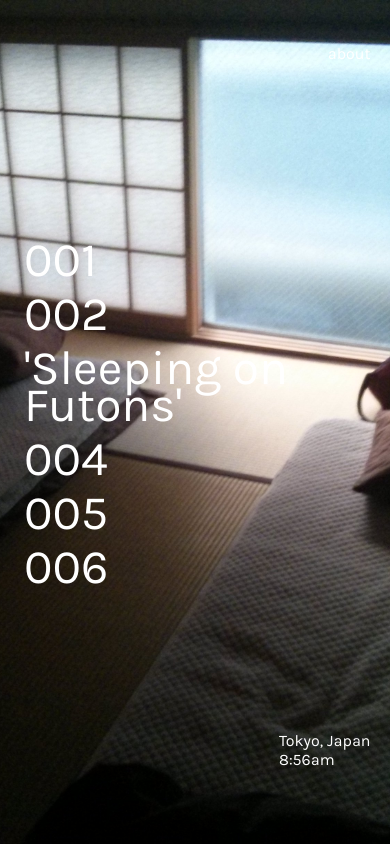
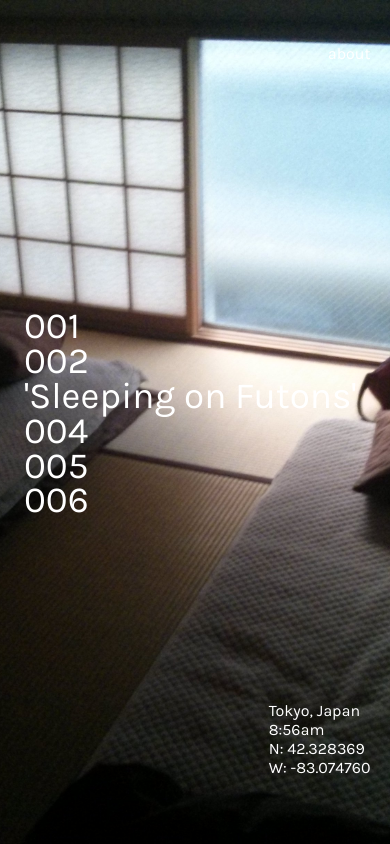
Before and after one commit to philchapdelaine/Photographs, a Gatsby site: page / in a window 390 px wide. Built offline with nearby package versions, Linux system fonts and the light colour scheme; Gatsby itself is replaced by a stand-in of ours.

Commit message:
adding more styling

```diff
--- a/src/components/content.css
+++ b/src/components/content.css
@@ -24,12 +24,16 @@
     right: 5%;
 }
 
+.about:hover {
+    color: lightblue;
+}
+
 .description-container {
     font-size: 1rem;
     position: absolute;
     bottom: 5%;
     right: 5%;
-    margin-bottom: 2rem;
+    margin-bottom: 1.5rem;
     line-height: 0.5cm;
 }
 
@@ -47,3 +51,11 @@
     object-fit: cover;
     z-index: -1;
 }
+
+@media screen and (max-width: 768px) {
+    .collection_nav_item {
+      display: flex;
+      font-size: 2.3rem;
+      line-height: 0.5cm;
+    }
+  }
--- a/src/components/content.js
+++ b/src/components/content.js
@@ -82,12 +82,14 @@ const Content = () => {
                 })
                 }
             </ul>
-            <div className='about'>
+            <div className='about' style={{cursor:'pointer'}}>
                 about
             </div>
             <div className='description-container'>
                 <div>{pictures[active].location}</div>
                 <div>{pictures[active].time}</div>
+                <div>N: 42.328369</div>
+                <div>W: -83.074760</div>
             </div>
             <div>
                 <img
```
